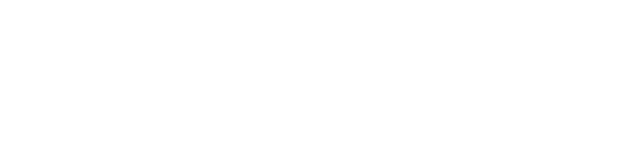
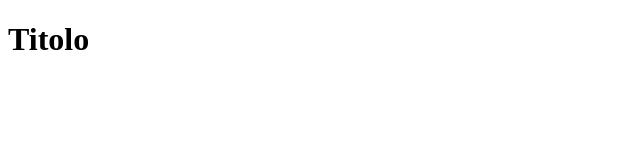
Before and after one commit to rc2pc2/127-the-booleaner, a plain HTML site: page index.html in a window 1280 px wide. Shown: the whole page, without its empty margins (0-640 px from the left). Drawn offline with Linux system fonts and the light colour scheme.

Commit message:
added testing title to index.html

```diff
--- a/index.html
+++ b/index.html
@@ -8,6 +8,9 @@
     <link rel="stylesheet" href="./css/style.css">
 </head>
 <body>
+    <h1>
+        Titolo
+    </h1>
 
 </body>
 </html>
```
